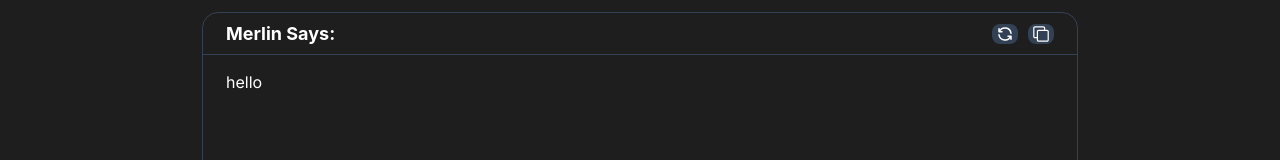
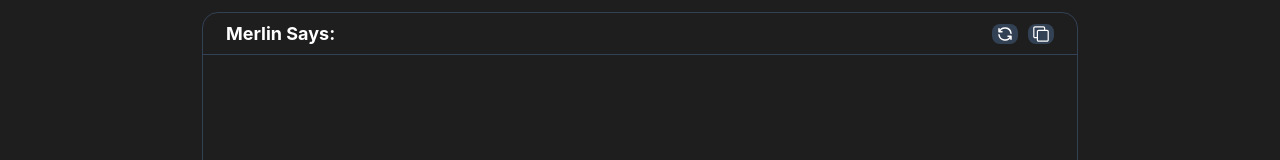
Before and after one commit to Rajesh000730/Merlin, a React (Vite) app: page / in a window 1280 px wide. Shown: the part 428-588 px from the top of the page. Built offline with nearby package versions, Linux system fonts and the light colour scheme.

Commit message:
modified the readme file

```diff
--- a/src/components/Mainsection/Mainsection.jsx
+++ b/src/components/Mainsection/Mainsection.jsx
@@ -88,7 +88,9 @@
   const handleSubmit = (e) => {
     setResponses([]);
     setCurrentResponse(-1);
+    setVisible("none");
     e.preventDefault();
+
     command != "" && setCommands([...commands, command]);
     setCommand("");
     e.target.reset();
@@ -140,6 +142,7 @@
               background={"#64748B"}
               margin={"3px"}
               padding={"2px 8px"}
+              cursor={"pointer"}
             >
               {data}
             </Badge>
@@ -228,7 +231,6 @@
           </div>
           <div id="response">
             <p>{enable ? responses[currentResponse] : response}</p>
-            <p>hello</p>
           </div>
         </div>
       </div>
```
Also changed, not shown: src/assets/merlin.png (added), 1 other file (tests, documents, lock files or other folders).
